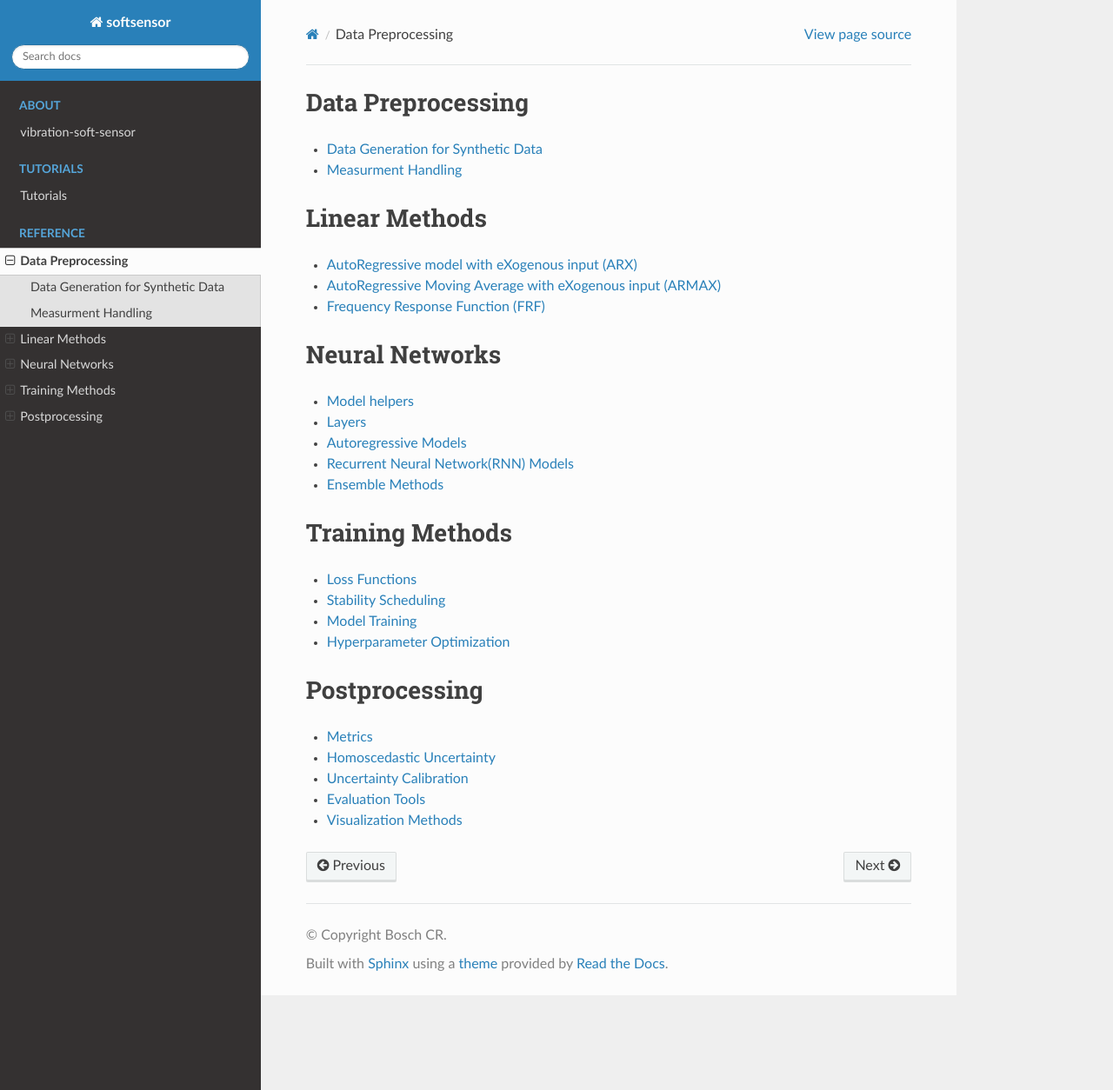
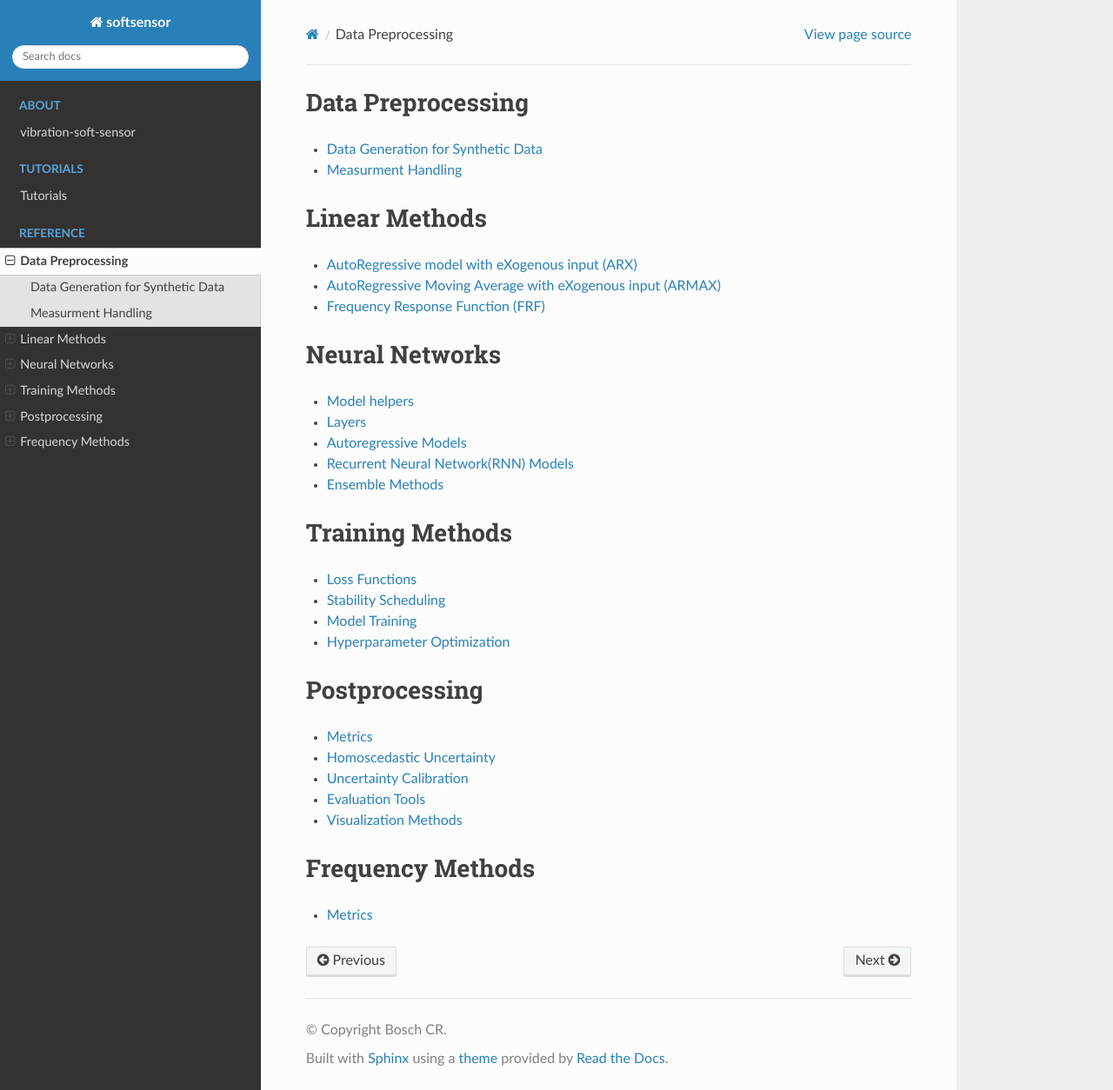
Before and after one commit to boschresearch/vibration-soft-sensor, a Sphinx documentation site: the page built from docs/reference.rst, in a window 1280 px wide and 1254 px high. Shown: the whole window at 87% size. Built offline with Sphinx 7.4.7 and the Read the Docs theme 3.1.0, drawn with Linux system fonts in a browser that asks for light colours; pages that are not in the unit, such as notebooks, are missing from menus.

Commit message:
add frequency methods to docu
Signed-off-by: krd2rng <DanielChristopher.Kreuter@bosch.com>

```diff
--- /dev/null
+++ b/docs/frequency_methods.rst
@@ -0,0 +1,6 @@
+Metrics
+##################################
+
+.. automodule:: softsensor.frequency_methods
+	:undoc-members:
+	:members:
--- a/docs/reference.rst
+++ b/docs/reference.rst
@@ -49,3 +49,10 @@ Postprocessing
    calibration
    eval_tools
    visualization
+
+Frequency Methods
+===============
+.. toctree::
+   :maxdepth: 2
+
+   frequency_methods
```
